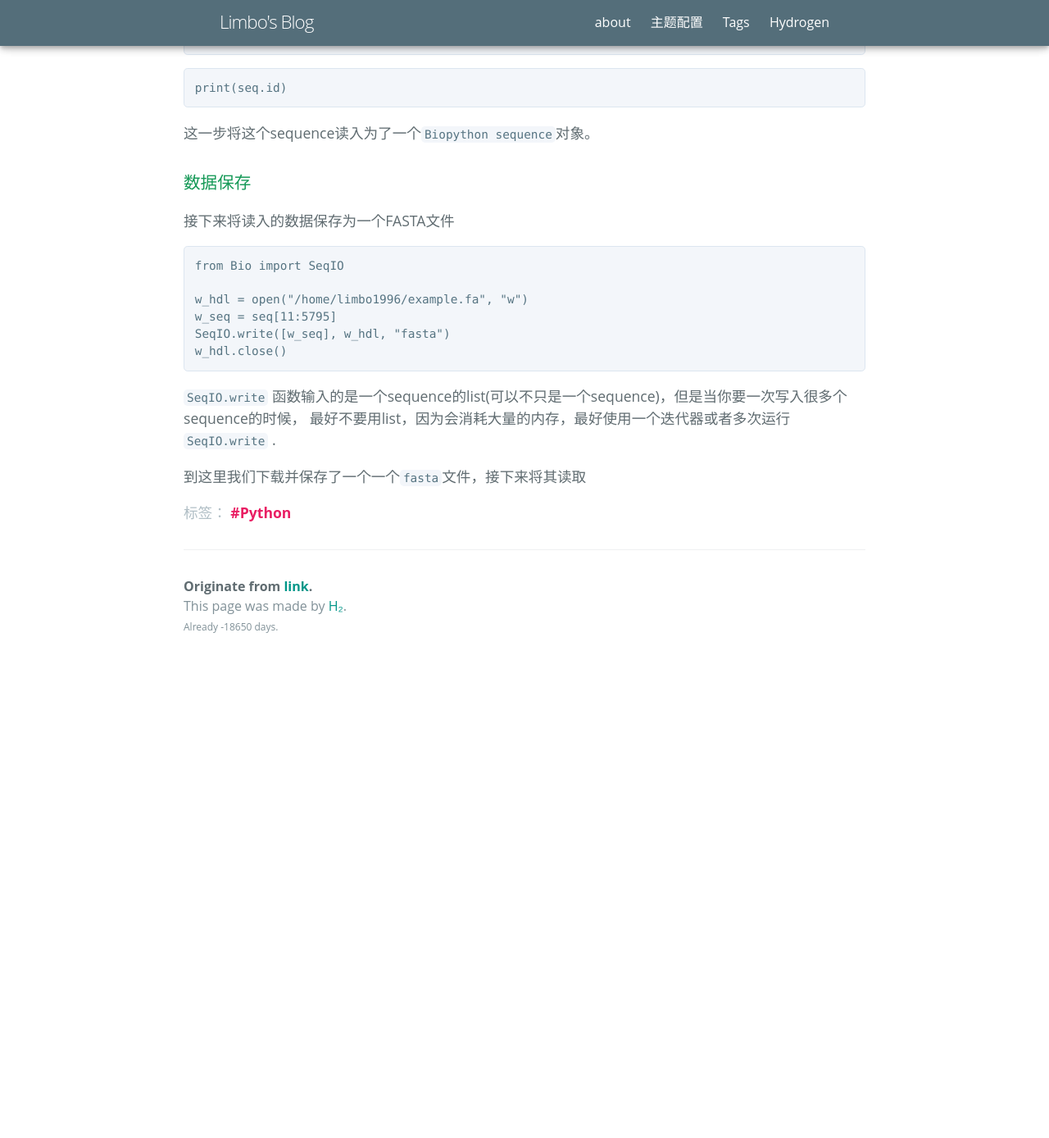
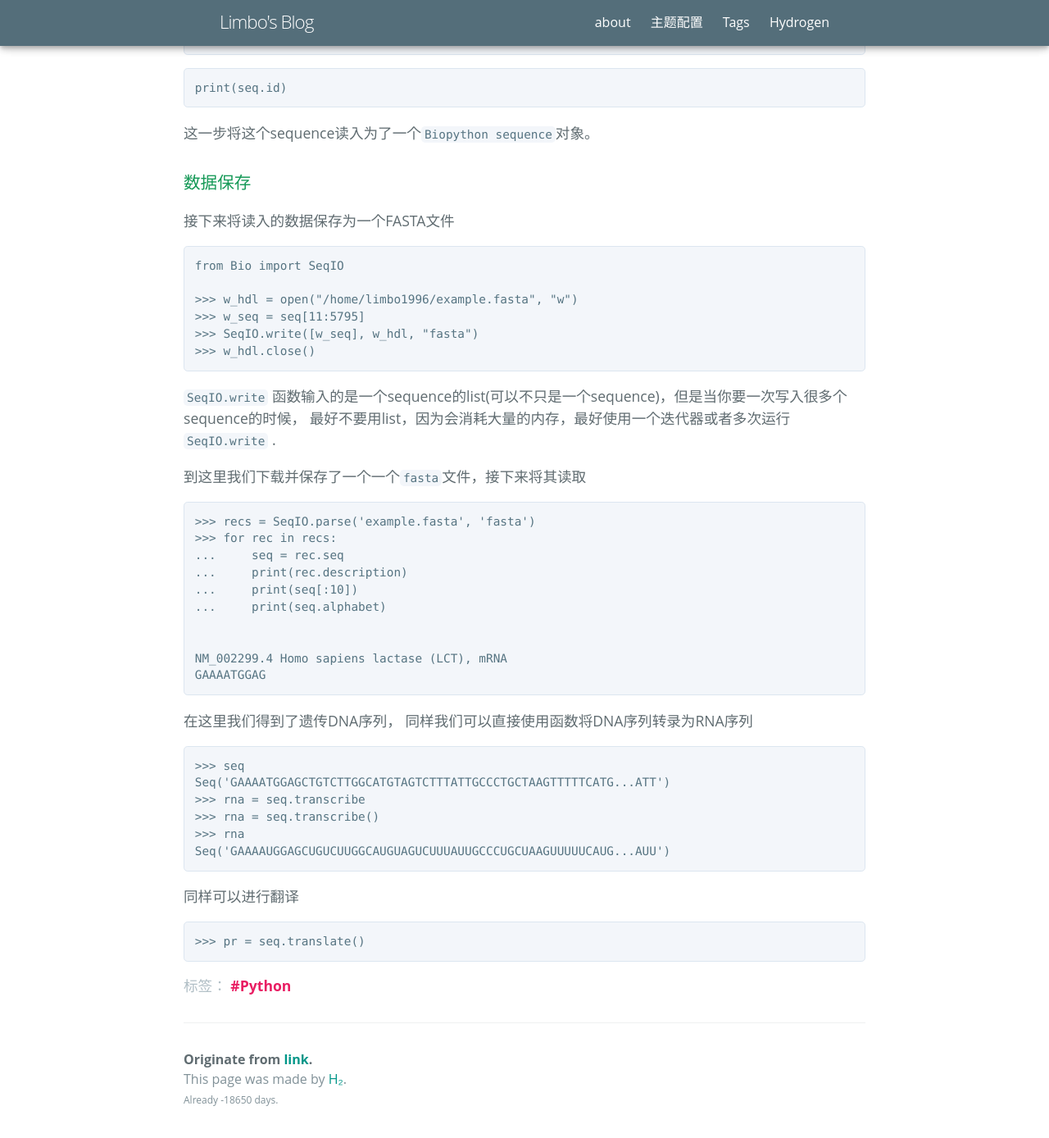
Before and after one commit to limbo1996/limbo1996.github.io, a Jekyll site: the page built from _posts/2021-01-23-Bioinfo_with_python.md, in a window 1280 px wide and 1400 px high, scrolled down 974 px. Shown: the top 1388 px of the window at 82% size. Built offline with Jekyll 4.4.1, drawn with Linux system fonts in a browser that asks for light colours; some web fonts are replaced; before the commit the page ends 1797 px from its top, so only the background shows below that.

Commit message:
bioinfo with python

````diff
--- a/_posts/2021-01-23-Bioinfo_with_python.md
+++ b/_posts/2021-01-23-Bioinfo_with_python.md
@@ -44,12 +44,42 @@ print(seq.id)
 ```{python}
 from Bio import SeqIO
 
-w_hdl = open("/home/limbo1996/example.fa", "w")
-w_seq = seq[11:5795]
-SeqIO.write([w_seq], w_hdl, "fasta")
-w_hdl.close()
+>>> w_hdl = open("/home/limbo1996/example.fasta", "w")
+>>> w_seq = seq[11:5795]
+>>> SeqIO.write([w_seq], w_hdl, "fasta")
+>>> w_hdl.close()
 ```
 
 `SeqIO.write` 函数输入的是一个sequence的list(可以不只是一个sequence)，但是当你要一次写入很多个sequence的时候， 最好不要用list，因为会消耗大量的内存，最好使用一个迭代器或者多次运行`SeqIO.write` .
 
 到这里我们下载并保存了一个一个`fasta`文件，接下来将其读取
+
+```{python}
+>>> recs = SeqIO.parse('example.fasta', 'fasta')
+>>> for rec in recs:
+...     seq = rec.seq
+...     print(rec.description)
+...     print(seq[:10])
+...     print(seq.alphabet)
+
+
+NM_002299.4 Homo sapiens lactase (LCT), mRNA
+GAAAATGGAG
+```
+
+在这里我们得到了遗传DNA序列， 同样我们可以直接使用函数将DNA序列转录为RNA序列
+
+```{python}
+>>> seq
+Seq('GAAAATGGAGCTGTCTTGGCATGTAGTCTTTATTGCCCTGCTAAGTTTTTCATG...ATT')
+>>> rna = seq.transcribe
+>>> rna = seq.transcribe()
+>>> rna
+Seq('GAAAAUGGAGCUGUCUUGGCAUGUAGUCUUUAUUGCCCUGCUAAGUUUUUCAUG...AUU')
+```
+
+同样可以进行翻译
+
+```{python}
+>>> pr = seq.translate()
+```
````
